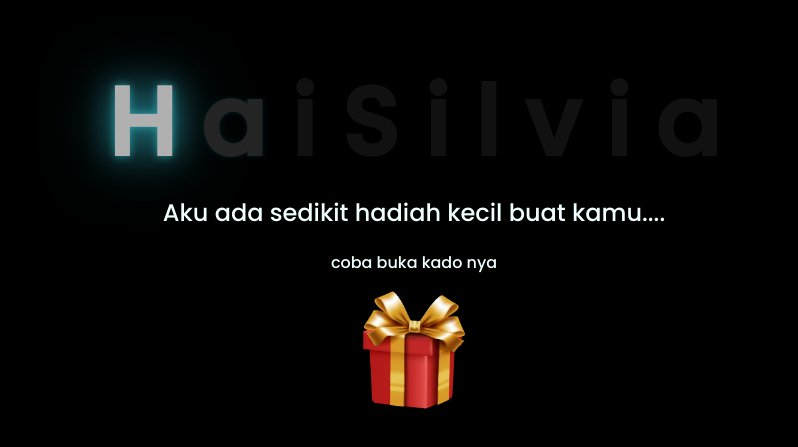
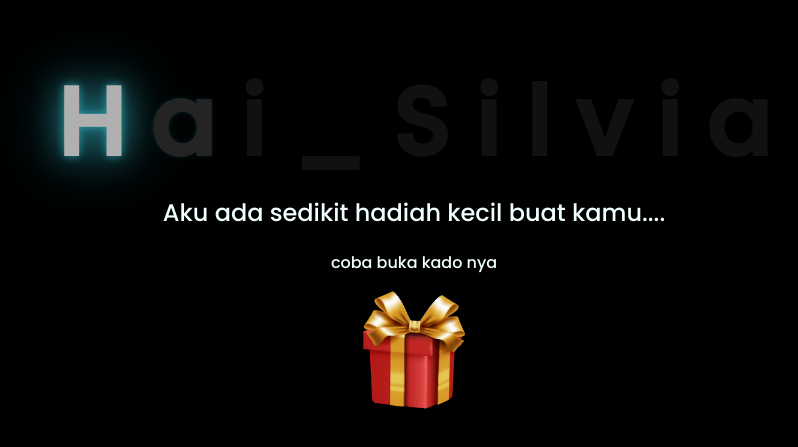
Before and after one commit to aemraul01/hadiah-buat-via, a plain HTML site: page index.html in a window 1280 px wide. Shown: the part 171-618 px from the top of the page, without its empty margins (234-1032 px from the left). Drawn offline with Linux system fonts and the light colour scheme.

Commit message:
Update index.html

```diff
--- a/index.html
+++ b/index.html
@@ -14,7 +14,7 @@
         <span>H</span>
         <span>a</span>
         <span>i</span>
-        <span> </span>
+        <span>_</span>
         <span>S</span>
         <span>i</span>
         <span>l</span>
```
